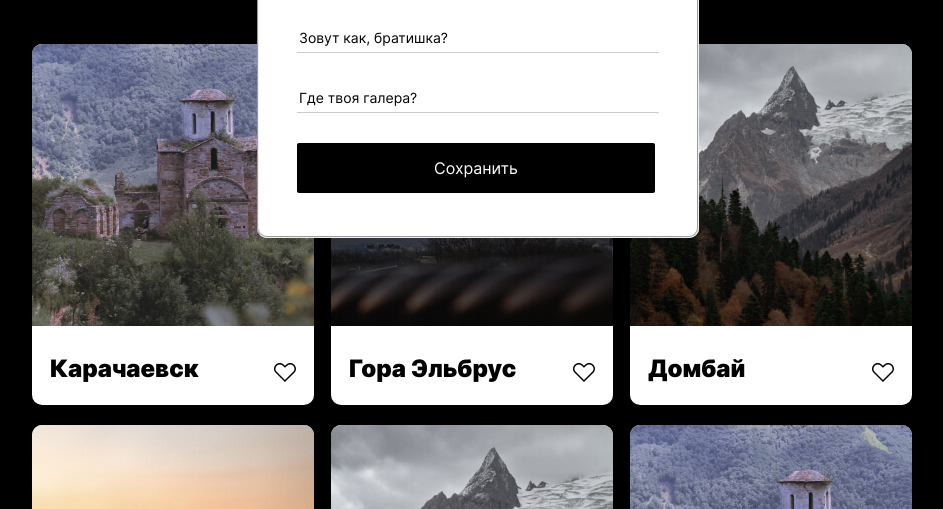
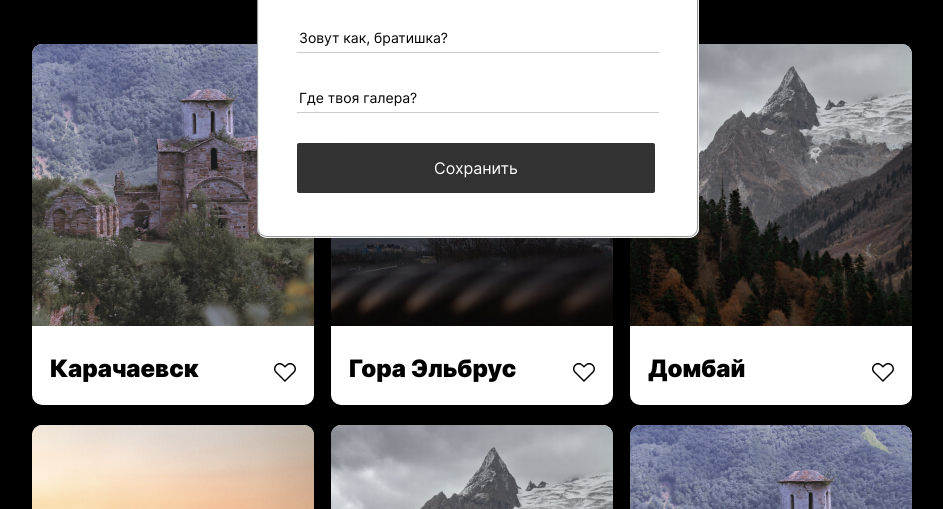
Before and after one commit to TiFox13/mesto, a plain HTML site: page index.html in a window 1280 px wide. In both pictures the pointer is over the button "Сохранить". Shown: the part 291-800 px from the top of the page, without its empty margins (168-1111 px from the left). Drawn offline with Linux system fonts and the light colour scheme.

Commit message:
style: сделать ховер для кнопки в форме

```diff
--- a/blocks/form/form.css
+++ b/blocks/form/form.css
@@ -46,3 +46,7 @@ line-height: 29px;
     border-radius: 2px;
     margin: 0 38px;
 }
+.form-button:hover {
+    cursor: pointer;
+    opacity: 0.8;
+}
```
Also changed, not shown: images/Vector (1).png (deleted).
